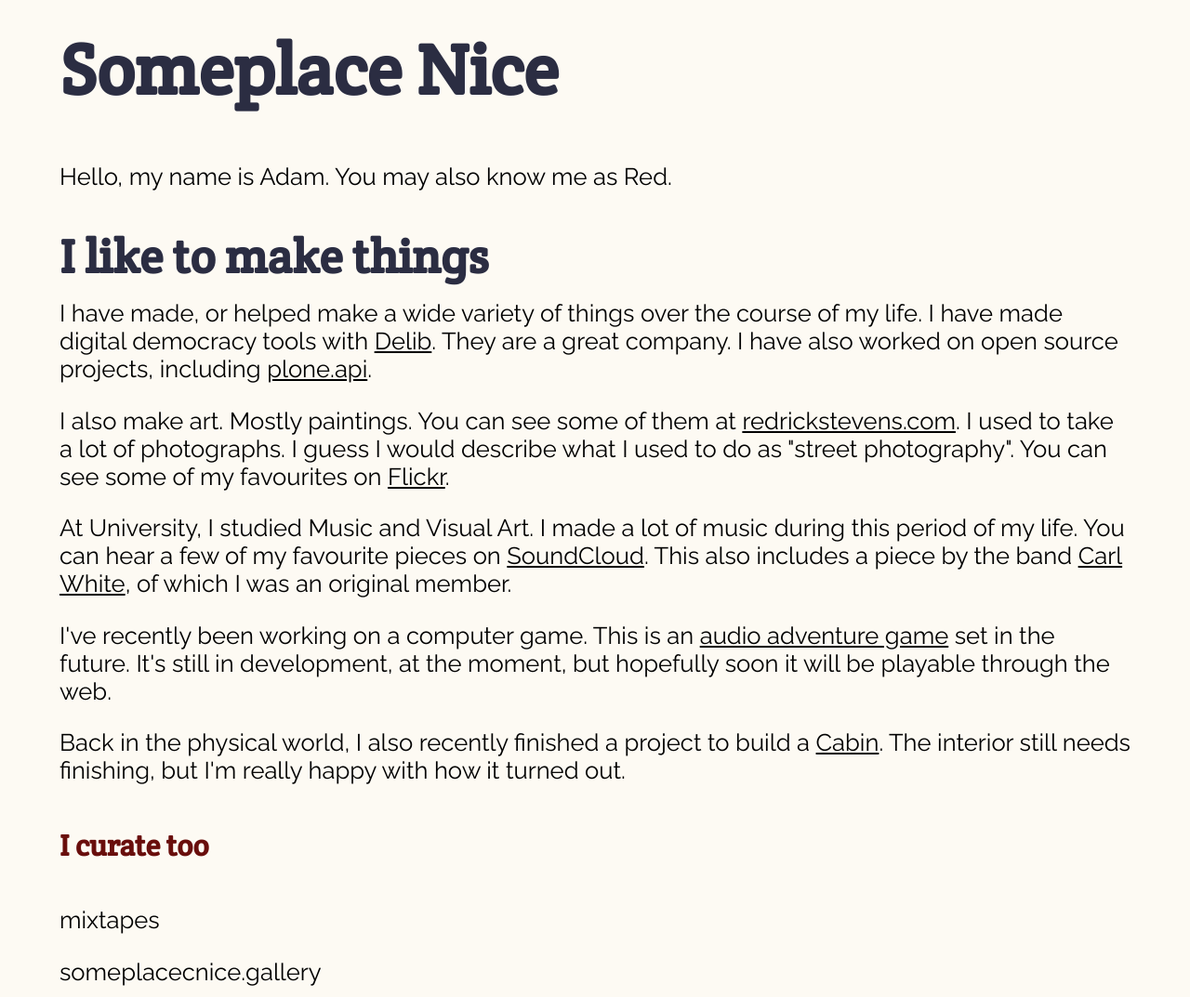
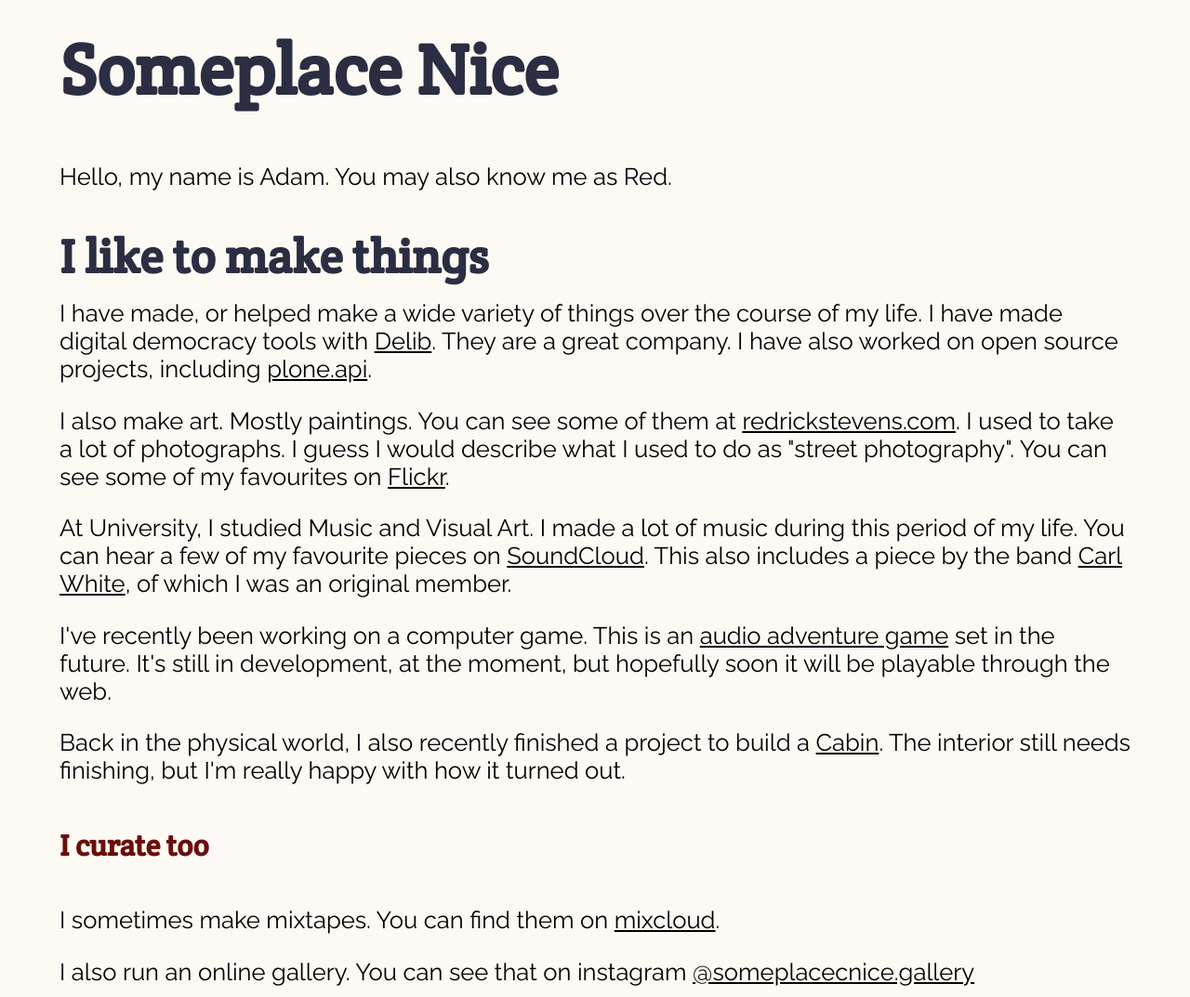
Before and after one commit to adamcheasley/adamcheasley.github.io, a Jekyll site: the page new.html, which Jekyll copies as it is, in a window 1280 px wide. Shown: the whole page at 93% size. Built offline with Jekyll 4.4.1, drawn with Linux system fonts in a browser that asks for light colours.

Commit message:
Add curation info

```diff
--- a/new.html
+++ b/new.html
@@ -51,8 +51,8 @@
     </p>
 
     <h3>I curate too</h3>
-    <p>mixtapes</p>
-    <p>someplacecnice.gallery</p>
+    <p>I sometimes make mixtapes. You can find them on <a href="https://www.mixcloud.com/redrickstevens/">mixcloud</a>.</p>
+    <p>I also run an online gallery. You can see that on instagram <a href="https://www.instagram.com/someplacenice.gallery/">@someplacecnice.gallery</a></p>
 
   </body>
 </html>
```
